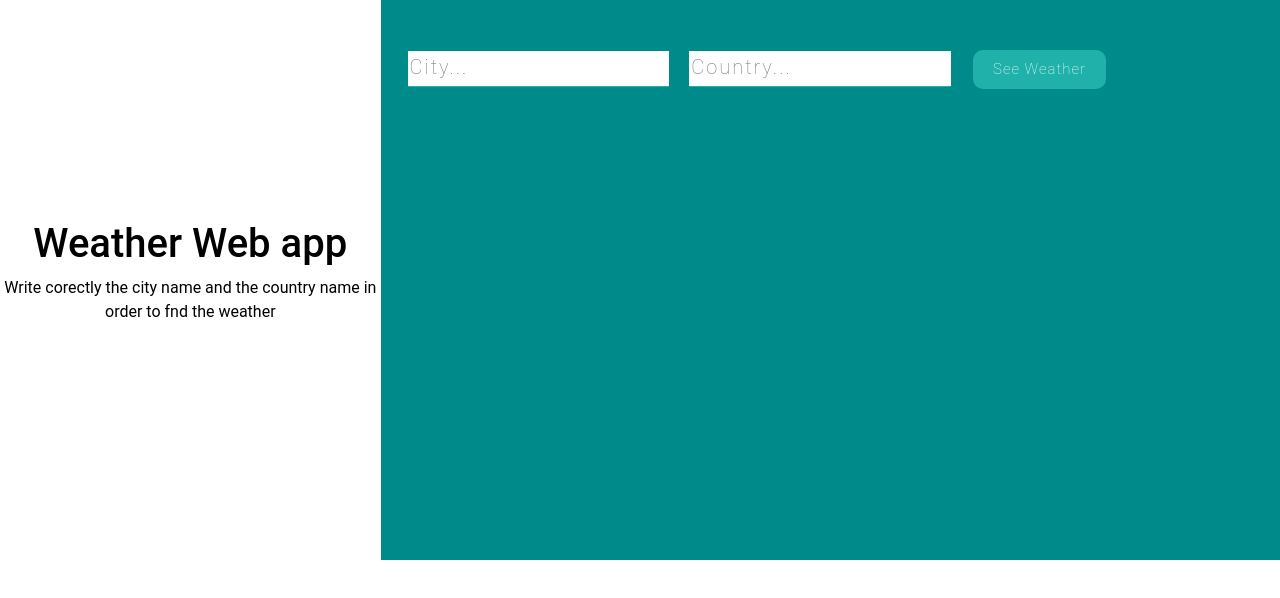
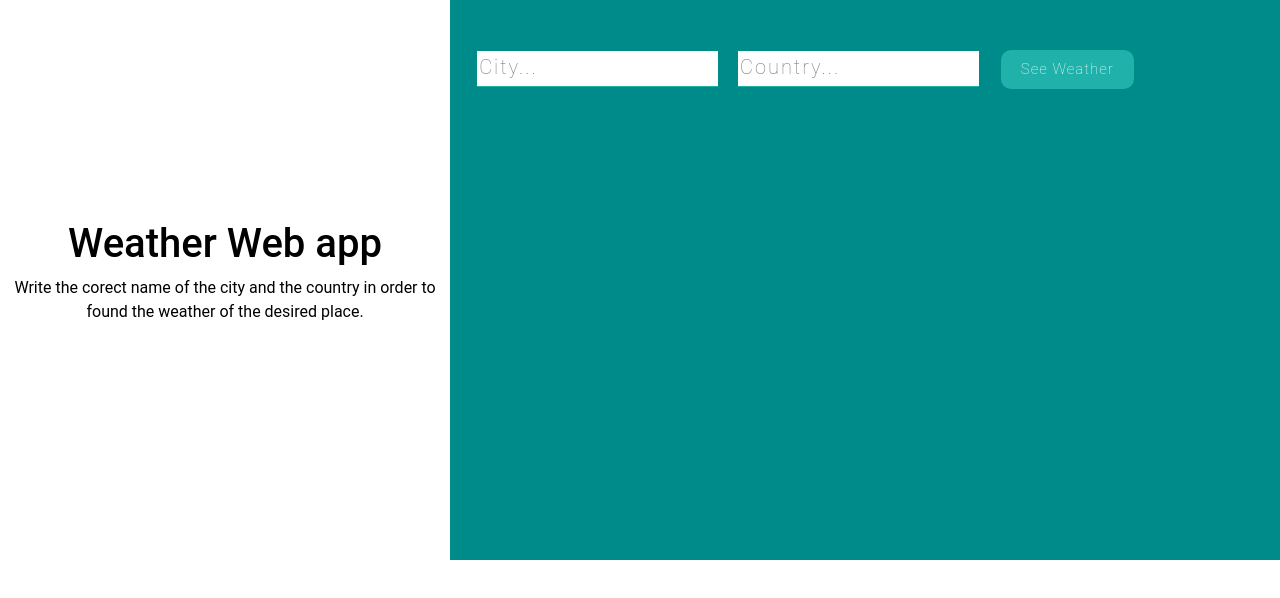
Before and after one commit to larisaai/weather-react-app, a React (Create React App) app: page / in a window 1280 px wide. Shown: the top 598 px of the page. Built offline with nearby package versions, Linux system fonts and the light colour scheme.

Commit message:
improvments

```diff
--- a/src/components/Titles.js
+++ b/src/components/Titles.js
@@ -7,7 +7,7 @@
   <div>
     <h1 className="">Weather Web app</h1>
     <p className="">
-          Write corectly the city name and the country name in order to fnd the weather
+          Write the corect name of the city and the country in order to found the weather of the desired place.
     </p>
   </div>
 )}
```
